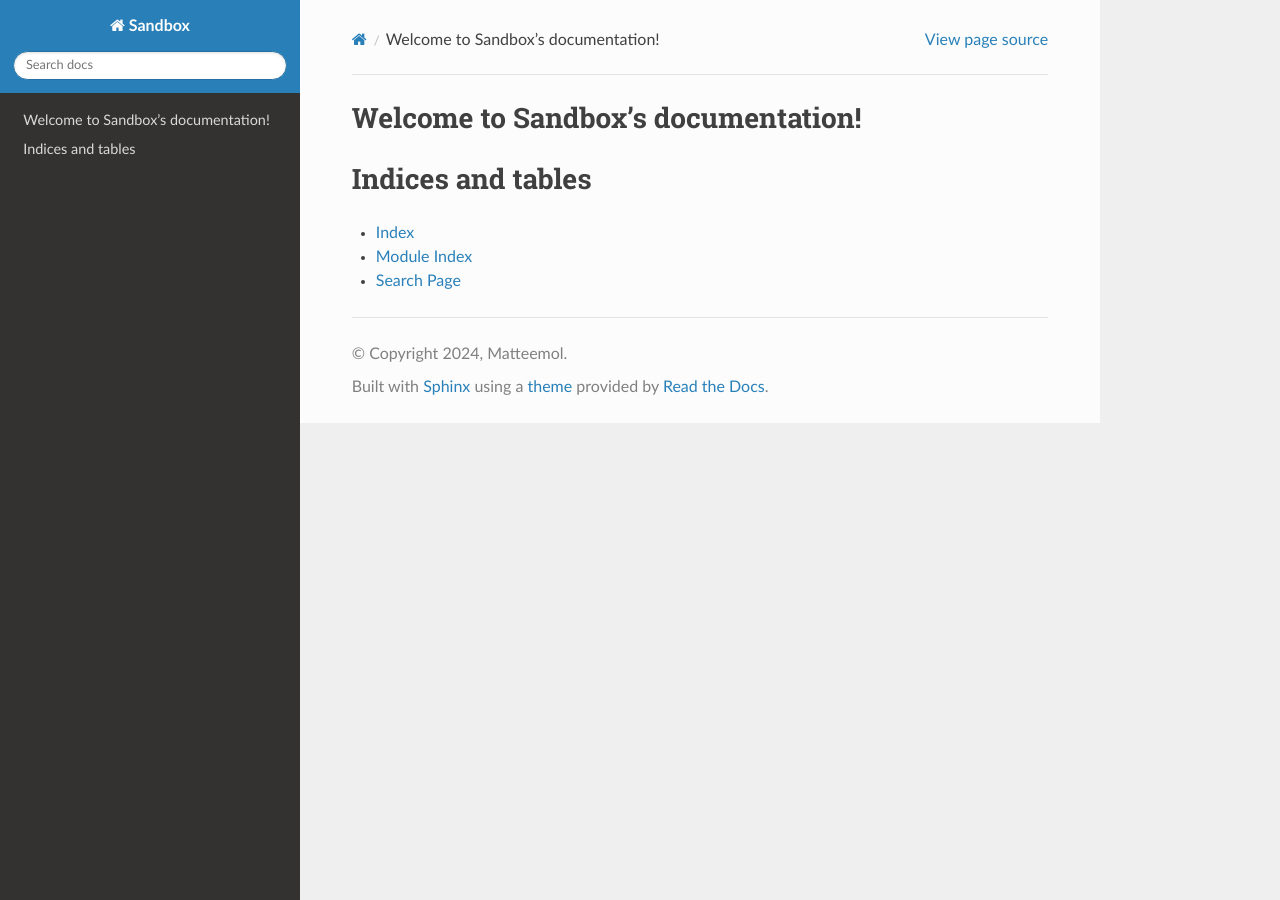
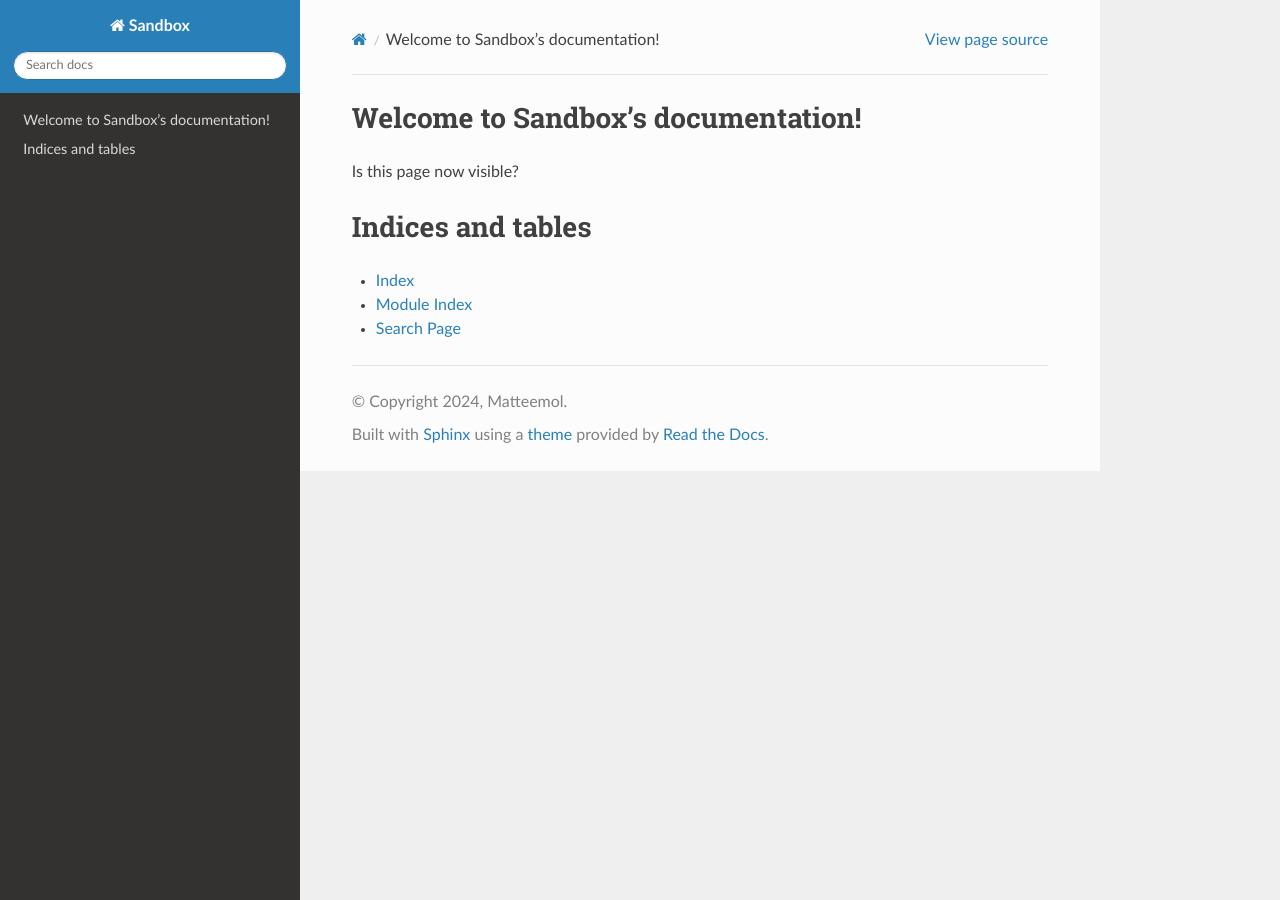
Before and after one commit to matteemol/sandbox, a Sphinx documentation site: the page built from docs/source/index.rst, in a window 1280 px wide. Built offline with Sphinx 7.4.7 and the Read the Docs theme 2.0.0, drawn with Linux system fonts in a browser that asks for light colours.

Commit message:
Update index.rst

```diff
--- a/docs/source/index.rst
+++ b/docs/source/index.rst
@@ -5,6 +5,8 @@
 
 Welcome to Sandbox's documentation!
 ===================================
+
+Is this page now visible?
 
 .. toctree::
    :maxdepth: 2
```
